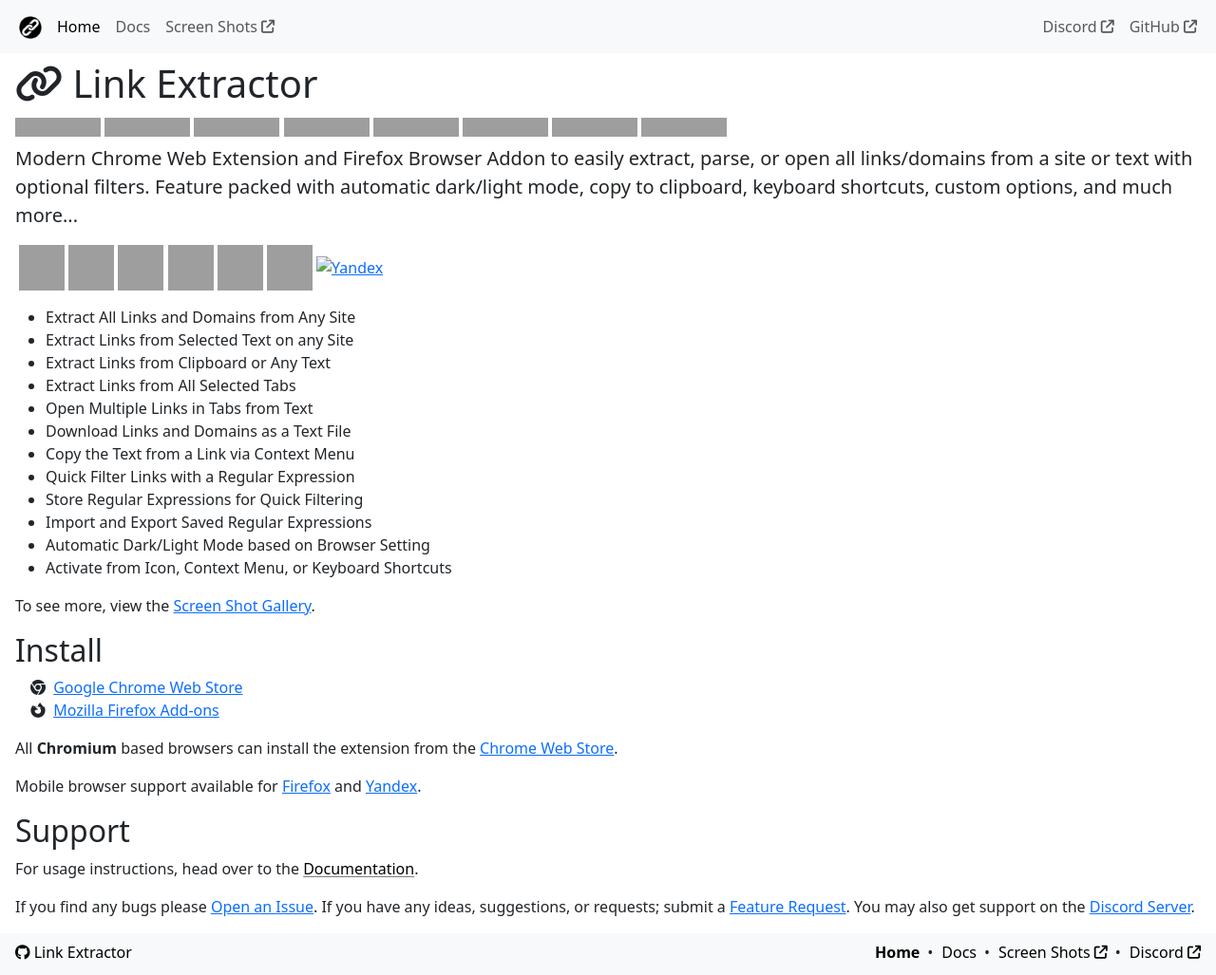
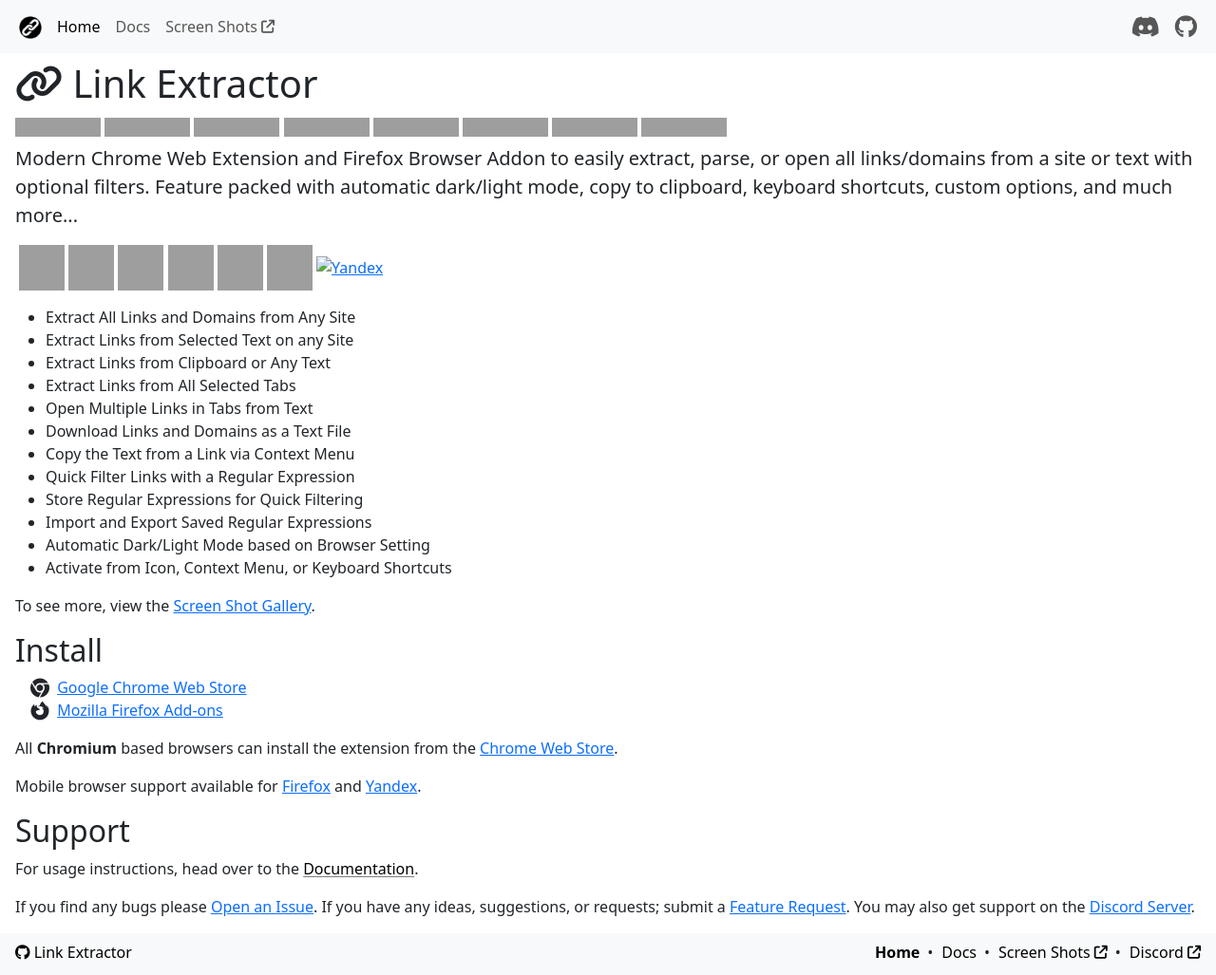
Before and after one commit to cssnr/link-extractor-site, a Jekyll site: the page built from src/html/index.html, in a window 1280 px wide, cut to the strip 0-1027 px from the top of the page. Shown: the whole strip at 95% size. Built offline with Jekyll 4.4.1, drawn with Linux system fonts in a browser that asks for light colours; comment, search, counter and statistics services are not loaded; grey boxes are pictures that could not be loaded.

Commit message:
Merge pull request #23
* Minor Fixes

```diff
--- a/src/_layouts/default.html
+++ b/src/_layouts/default.html
@@ -61,9 +61,9 @@
                 </ul>
                 <ul class="navbar-nav">
                     <li class="nav-item"><a class="nav-link" href="{{ site.discord_invite }}" target="_blank" rel="noopener">
-                            Discord <i class="fa-solid fa-arrow-up-right-from-square fa-sm"></i></a></li>
+                            <i class="fa-brands fa-discord fa-xl"></i></a></li>
                     <li class="nav-item"><a class="nav-link" href="{{ site.github_url }}" target="_blank" rel="noopener">
-                            GitHub <i class="fa-solid fa-arrow-up-right-from-square fa-sm"></i></a></li>
+                            <i class="fa-brands fa-github fa-xl"></i></a></li>
                 </ul>
             </div>
         </div>
@@ -97,7 +97,6 @@
                         </li>
                     </ol>
                 </nav>
-
             </div>
         </div>
     </div>
--- a/src/html/index.html
+++ b/src/html/index.html
@@ -9,21 +9,21 @@
 
 <div class="mb-2" style="min-height: 20px;">
     <a href="{{ site.chrome_url }}" title="Google" target="_blank" rel="noopener">
-        <img src="https://img.shields.io/chrome-web-store/users/{{ site.chrome_id }}?logo=google&logoColor=white&label=google%20users" alt="Chrome Web Store Users" style="max-width: 100%;"></a>
+        <img src="https://img.shields.io/chrome-web-store/users/{{ site.chrome_id }}?logo=google&logoColor=white&label=google%20users" alt="Chrome Web Store Users"></a>
     <a href="{{ site.firefox_url }}" title="Mozilla" target="_blank" rel="noopener">
-        <img src="https://img.shields.io/amo/users/{{ site.firefox_id }}?logo=mozilla&label=mozilla%20users" alt="Mozilla Add-on Users" style="max-width: 100%;"></a>
+        <img src="https://img.shields.io/amo/users/{{ site.firefox_id }}?logo=mozilla&label=mozilla%20users" alt="Mozilla Add-on Users"></a>
     <a href="{{ site.chrome_url }}" title="Google" target="_blank" rel="noopener">
-        <img src="https://img.shields.io/chrome-web-store/rating/{{ site.chrome_id }}?logo=google&logoColor=white" alt="Chrome Web Store Users" style="max-width: 100%;"></a>
+        <img src="https://img.shields.io/chrome-web-store/rating/{{ site.chrome_id }}?logo=google&logoColor=white" alt="Chrome Web Store Users"></a>
     <a href="{{ site.firefox_url }}" title="Mozilla" target="_blank" rel="noopener">
-        <img src="https://img.shields.io/amo/rating/{{ site.firefox_id }}?logo=mozilla&logoColor=white" alt="Mozilla Add-on Users" style="max-width: 100%;"></a>
+        <img src="https://img.shields.io/amo/rating/{{ site.firefox_id }}?logo=mozilla&logoColor=white" alt="Mozilla Add-on Users"></a>
     <a href="{{ site.chrome_url }}" title="Google" target="_blank" rel="noopener">
-        <img src="https://img.shields.io/chrome-web-store/v/{{ site.chrome_id }}?label=chrome&logo=googlechrome" alt="Chrome Web Store Version" style="max-width: 100%;"></a>
+        <img src="https://img.shields.io/chrome-web-store/v/{{ site.chrome_id }}?label=chrome&logo=googlechrome" alt="Chrome Web Store Version"></a>
     <a href="{{ site.firefox_url }}" title="Mozilla" target="_blank" rel="noopener">
-        <img src="https://img.shields.io/amo/v/{{ site.firefox_id }}?label=firefox&logo=firefox" alt="Mozilla Add-on Version" style="max-width: 100%;"></a>
+        <img src="https://img.shields.io/amo/v/{{ site.firefox_id }}?label=firefox&logo=firefox" alt="Mozilla Add-on Version"></a>
     <a href="{{ site.github_url }}/releases/latest" title="GitHub" target="_blank" rel="noopener">
-        <img src="https://img.shields.io/github/v/release/{{ site.github_name }}?logo=github" alt="GitHub Release Version" style="max-width: 100%;"></a>
+        <img src="https://img.shields.io/github/v/release/{{ site.github_name }}?logo=github" alt="GitHub Release Version"></a>
     <a href="{{ site.discord_invite }}" title="GitHub" target="_blank" rel="noopener">
-        <img src="https://img.shields.io/discord/899171661457293343?logo=discord&logoColor=white&label=discord&color=7289da" alt="Join Discord" style="max-width: 100%;"></a>
+        <img src="https://img.shields.io/discord/899171661457293343?logo=discord&logoColor=white&label=discord&color=7289da" alt="Join Discord"></a>
 </div>
 
 <p class="lead">
@@ -33,7 +33,7 @@
 
 {% comment %}{% include alerts.html %}{% endcomment %}
 
-<div class="ms-1 mb-3">
+<div class="ms-1 mb-3" style="min-height: 48px;">
     <a href="{{ site.chrome_url }}" title="Chrome" target="_blank" rel="noopener">
         <img alt="Chrome" src="https://raw.githubusercontent.com/smashedr/logo-icons/master/browsers/chrome_48.png" width="48" height="48" /></a>
     <a href="{{ site.firefox_url }}" title="Firefox" target="_blank" rel="noopener">
@@ -70,10 +70,10 @@
 <h2>Install</h2>
 
 <p class="ms-3">
-    <i class="fa-brands fa-chrome me-1"></i>
+    <i class="fa-brands fa-chrome fa-lg me-1"></i>
     <a href="{{ site.chrome_url }}" target="_blank" rel="noopener">Google Chrome Web Store</a>
     <br>
-    <i class="fa-brands fa-firefox-browser me-1"></i>
+    <i class="fa-brands fa-firefox-browser fa-lg me-1"></i>
     <a href="{{ site.firefox_url }}" target="_blank" rel="noopener">Mozilla Firefox Add-ons</a>
 </p>
 
```
